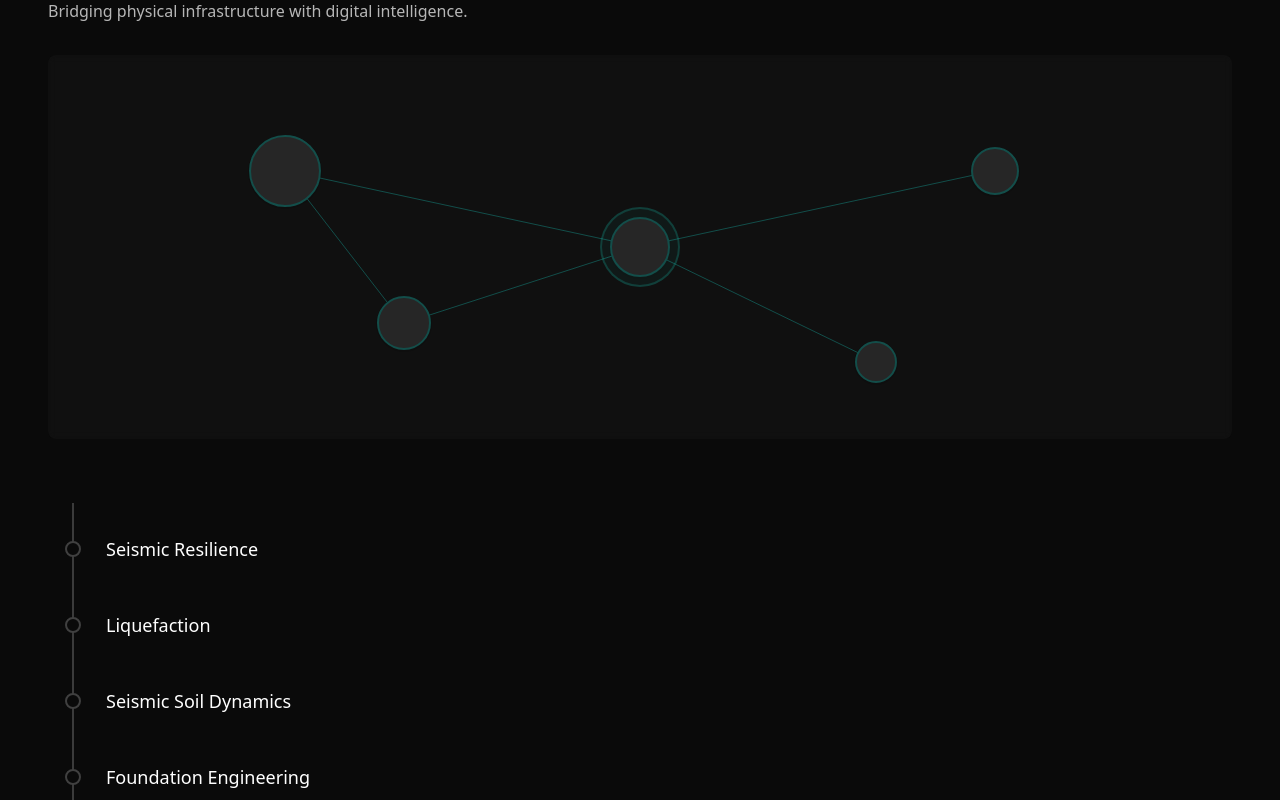
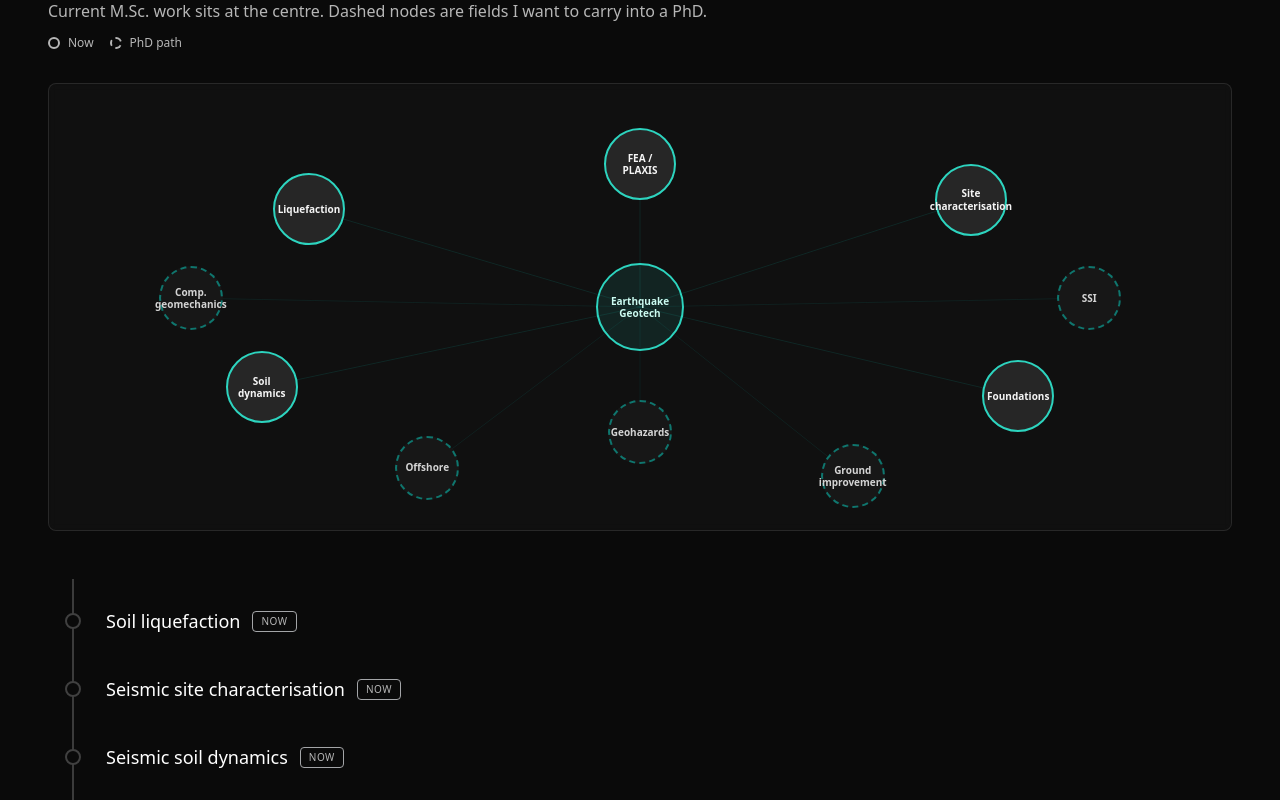
Before and after one commit to enamulislammeraj25-rin/portfolio-xrin, a React (Create React App) app: page / in a window 1280 px wide. Shown: the part 3300-4100 px from the top of the page. Built offline with nearby package versions, Linux system fonts and the light colour scheme.

Commit message:
Make research network labeled and clickable with current vs PhD-path nodes.

```diff
--- a/src/App.js
+++ b/src/App.js
@@ -4,7 +4,7 @@ import {
   User, Briefcase, GraduationCap,
   Award, Mail, Download, Search,
   Menu, X, ChevronRight, Globe, Users, FileText,
-  MapPin, ArrowUpRight, Anchor, ArrowDown, ArrowUp,
+  MapPin, Anchor, ArrowDown, ArrowUp,
   Facebook, Instagram, Twitter, Send, MessageCircle,
   FileImage, FileCode, FolderOpen,
   CheckCircle2, Linkedin, ExternalLink,
@@ -42,6 +42,7 @@ export default function App() {
   // --- PROJECT MODAL STATE ---
   const [selectedProject, setSelectedProject] = useState(null);
   const [copiedCiteId, setCopiedCiteId] = useState(null);
+  const [selectedInterest, setSelectedInterest] = useState(null);
 
   // Cycle through 8 themes
   const cycleTheme = () => {
@@ -783,32 +784,50 @@ export default function App() {
             <div className="w-full">
                  <h2 className="text-3xl font-serif font-bold mb-4">Research Interests</h2>
                  <p className="opacity-70 max-w-2xl">
-                     Bridging physical infrastructure with digital intelligence.
+                     Current M.Sc. work sits at the centre. Dashed nodes are fields I want to carry into a PhD.
                  </p>
+                 <div className="flex gap-4 mt-3 text-xs opacity-70">
+                    <span className="inline-flex items-center gap-2"><span className="w-3 h-3 rounded-full border-2 border-current" /> Now</span>
+                    <span className="inline-flex items-center gap-2"><span className="w-3 h-3 rounded-full border-2 border-dashed border-current" /> PhD path</span>
+                 </div>
             </div>
 
-            {/* Optional: Keep Network Graph but maybe above or below list? Let's put it above */}
-            <div className="w-full mb-8">
-                 <ResearchNetwork theme={theme} />
+            <div className="w-full mb-4">
+                 <ResearchNetwork
+                    theme={theme}
+                    interests={PORTFOLIO_DATA.research_interests}
+                    selectedId={selectedInterest}
+                    onSelect={(id) => setSelectedInterest(id)}
+                 />
             </div>
 
             <div className="w-full">
                  <div className={`border-l-2 py-2 ml-3 md:ml-6 ${(theme === 'light' || theme === 'spring') ? 'border-stone-300' : 'border-white/20'}`}>
-                     {PORTFOLIO_DATA.research_interests.map((interest, i) => (
-                         <div key={i} className={`relative group pl-8 py-6 rounded-r-lg transition-all duration-300 border-transparent
-                            ${(theme === 'light' || theme === 'spring') ? 'hover:bg-white' : 'hover:bg-white/5'}`}>
-
-                              {/* Bullet - CENTERED */}
-                              <div className={`absolute -left-[9px] top-1/2 transform -translate-y-1/2 w-4 h-4 rounded-full border-2 flex items-center justify-center transition-colors
+                     {PORTFOLIO_DATA.research_interests.map((interest) => (
+                         <button
+                            type="button"
+                            key={interest.id}
+                            id={`interest-${interest.id}`}
+                            onClick={() => setSelectedInterest(interest.id === selectedInterest ? null : interest.id)}
+                            className={`relative group w-full text-left pl-8 py-5 rounded-r-lg transition-all duration-300 border-transparent
+                            ${selectedInterest === interest.id
+                                ? ((theme === 'light' || theme === 'spring') ? 'bg-white' : 'bg-white/10')
+                                : ((theme === 'light' || theme === 'spring') ? 'hover:bg-white' : 'hover:bg-white/5')}`}
+                         >
+                              <div className={`absolute -left-[9px] top-1/2 transform -translate-y-1/2 w-4 h-4 rounded-full border-2 flex items-center justify-center
                                   ${(theme === 'light' || theme === 'spring') ? 'bg-white border-stone-300' : 'bg-neutral-950 border-neutral-700'}`}>
-                                  <div className={`w-2 h-2 rounded-full transition-colors duration-300 ${getHoverBgColor()}`} />
+                                  <div className={`w-2 h-2 rounded-full ${getHoverBgColor()}`} />
                               </div>
-
-                              <div className="flex items-center gap-4">
-                                  <span className={`text-lg font-medium transition-colors duration-300 ${getHoverTextColor()}`}>{interest.topic}</span>
-                                  <ArrowUpRight className={`w-4 h-4 opacity-0 group-hover:opacity-100 transition-opacity duration-300 ${getAccentColor()}`} />
+                              <div className="flex flex-wrap items-center gap-3">
+                                  <span className={`text-lg font-medium ${getHoverTextColor()}`}>{interest.topic}</span>
+                                  <span className={`text-[10px] uppercase tracking-wider px-2 py-0.5 rounded border ${interest.status === 'now' ? '' : 'border-dashed'} opacity-70`}>
+                                    {interest.status === 'now' ? 'Now' : 'PhD path'}
+                                  </span>
                               </div>
-                         </div>
+                              {interest.note && selectedInterest === interest.id && (
+                                <p className="mt-2 text-sm opacity-70 max-w-2xl">{interest.note}</p>
+                              )}
+                         </button>
                      ))}
                  </div>
             </div>
--- a/src/components/ResearchNetwork.js
+++ b/src/components/ResearchNetwork.js
@@ -1,103 +1,135 @@
 import React from 'react';
 
-// 3. Research Network
-export const ResearchNetwork = ({ theme }) => {
-    const nodes = [
-        { label: "Seismic", x: 50, y: 50, size: 20 },
-        { label: "Materials", x: 20, y: 30, size: 24 },
-        { label: "AI Monitor", x: 80, y: 30, size: 16 },
-        { label: "Urban Flows", x: 30, y: 70, size: 18 },
-        { label: "Resilience", x: 70, y: 80, size: 14 },
-    ];
-
-    // Style logic
-    let cardClass, nodeClass, centerClass, strokeClass;
+export const ResearchNetwork = ({ theme, interests = [], selectedId, onSelect }) => {
+    let cardClass, nodeNow, nodePhd, hubClass, strokeNow, strokePhd, labelNow, labelPhd;
 
     switch (theme) {
-        case 'dark':
-            cardClass = 'bg-neutral-900/50 border-transparent hover:border-neutral-800';
-            nodeClass = 'bg-neutral-800 border-teal-900 text-neutral-200';
-            centerClass = 'bg-teal-400/10 border-teal-500/50';
-            strokeClass = 'stroke-teal-900';
-            break;
         case 'light':
-            cardClass = 'bg-white border-transparent hover:border-stone-300 shadow-sm';
-            nodeClass = 'bg-white border-stone-300 text-stone-800';
-            centerClass = 'bg-teal-600/10 border-teal-600/30';
-            strokeClass = 'stroke-stone-300';
+        case 'spring':
+            cardClass = 'bg-white/70 border-stone-200 shadow-sm';
+            nodeNow = 'bg-white border-teal-600 text-stone-900';
+            nodePhd = 'bg-white border-stone-400 border-dashed text-stone-700';
+            hubClass = 'bg-teal-600/15 border-teal-600 text-teal-800';
+            strokeNow = 'stroke-teal-600/40';
+            strokePhd = 'stroke-stone-400/50';
+            labelNow = 'text-stone-800';
+            labelPhd = 'text-stone-600';
             break;
         case 'midnight':
-            cardClass = 'bg-slate-900/50 border-transparent hover:border-slate-800';
-            nodeClass = 'bg-slate-800 border-indigo-500 text-indigo-100';
-            centerClass = 'bg-indigo-500/10 border-indigo-500/50';
-            strokeClass = 'stroke-indigo-900';
-            break;
-        case 'spring':
-            cardClass = 'bg-white/60 backdrop-blur-md border-transparent hover:border-stone-300 shadow-lg';
-            nodeClass = 'bg-white border-stone-300 text-stone-800';
-            centerClass = 'bg-stone-600/10 border-stone-400/30';
-            strokeClass = 'stroke-stone-300';
+            cardClass = 'bg-slate-900/50 border-slate-800';
+            nodeNow = 'bg-slate-800 border-indigo-400 text-indigo-50';
+            nodePhd = 'bg-slate-900 border-indigo-400/50 border-dashed text-indigo-100';
+            hubClass = 'bg-indigo-500/15 border-indigo-400 text-indigo-100';
+            strokeNow = 'stroke-indigo-400/40';
+            strokePhd = 'stroke-indigo-400/25';
+            labelNow = 'text-indigo-50';
+            labelPhd = 'text-indigo-200';
             break;
         case 'nature':
-            cardClass = 'bg-stone-900/40 backdrop-blur-sm border-transparent hover:border-stone-700';
-            nodeClass = 'bg-stone-800 border-lime-800 text-stone-200';
-            centerClass = 'bg-lime-500/10 border-lime-500/30';
-            strokeClass = 'stroke-lime-900';
+            cardClass = 'bg-stone-900/40 border-stone-700';
+            nodeNow = 'bg-stone-800 border-lime-500 text-stone-100';
+            nodePhd = 'bg-stone-900 border-lime-700 border-dashed text-stone-200';
+            hubClass = 'bg-lime-500/15 border-lime-500 text-lime-100';
+            strokeNow = 'stroke-lime-600/40';
+            strokePhd = 'stroke-lime-800/50';
+            labelNow = 'text-stone-100';
+            labelPhd = 'text-stone-300';
             break;
         case 'musgravite':
-            cardClass = 'bg-purple-900/20 backdrop-blur-sm border-transparent hover:border-purple-800/30';
-            nodeClass = 'bg-purple-950/50 border-purple-700 text-purple-100';
-            centerClass = 'bg-purple-400/10 border-purple-400/30';
-            strokeClass = 'stroke-purple-800/50';
+            cardClass = 'bg-purple-950/30 border-purple-800/40';
+            nodeNow = 'bg-purple-950/80 border-purple-400 text-purple-50';
+            nodePhd = 'bg-purple-950/40 border-purple-500/60 border-dashed text-purple-100';
+            hubClass = 'bg-purple-400/15 border-purple-300 text-purple-50';
+            strokeNow = 'stroke-purple-400/40';
+            strokePhd = 'stroke-purple-700/50';
+            labelNow = 'text-purple-50';
+            labelPhd = 'text-purple-200';
             break;
         case 'ruby':
-            cardClass = 'bg-red-950/20 backdrop-blur-sm border-transparent hover:border-red-900/30';
-            nodeClass = 'bg-red-950/50 border-red-800 text-red-100';
-            centerClass = 'bg-red-500/10 border-red-500/30';
-            strokeClass = 'stroke-red-900/50';
+            cardClass = 'bg-red-950/20 border-red-900/40';
+            nodeNow = 'bg-red-950/80 border-red-400 text-red-50';
+            nodePhd = 'bg-red-950/40 border-red-500/60 border-dashed text-red-100';
+            hubClass = 'bg-red-500/15 border-red-400 text-red-50';
+            strokeNow = 'stroke-red-400/40';
+            strokePhd = 'stroke-red-800/50';
+            labelNow = 'text-red-50';
+            labelPhd = 'text-red-200';
             break;
         case 'emerald':
-            cardClass = 'bg-emerald-950/20 backdrop-blur-sm border-transparent hover:border-emerald-900/30';
-            nodeClass = 'bg-emerald-950/50 border-emerald-800 text-emerald-100';
-            centerClass = 'bg-emerald-500/10 border-emerald-500/30';
-            strokeClass = 'stroke-emerald-900/50';
+            cardClass = 'bg-emerald-950/20 border-emerald-900/40';
+            nodeNow = 'bg-emerald-950/80 border-emerald-400 text-emerald-50';
+            nodePhd = 'bg-emerald-950/40 border-emerald-500/60 border-dashed text-emerald-100';
+            hubClass = 'bg-emerald-500/15 border-emerald-400 text-emerald-50';
+            strokeNow = 'stroke-emerald-400/40';
+            strokePhd = 'stroke-emerald-800/50';
+            labelNow = 'text-emerald-50';
+            labelPhd = 'text-emerald-200';
             break;
         default:
-            cardClass = '';
-            nodeClass = '';
+            cardClass = 'bg-neutral-900/50 border-white/10';
+            nodeNow = 'bg-neutral-800 border-teal-400 text-neutral-100';
+            nodePhd = 'bg-neutral-900 border-teal-700 border-dashed text-neutral-200';
+            hubClass = 'bg-teal-400/10 border-teal-400 text-teal-100';
+            strokeNow = 'stroke-teal-500/40';
+            strokePhd = 'stroke-teal-800/60';
+            labelNow = 'text-neutral-100';
+            labelPhd = 'text-neutral-300';
     }
 
+    const hub = { x: 50, y: 50 };
+
     return (
-        <div className={`relative w-full h-64 md:h-96 border rounded-lg overflow-hidden backdrop-blur-sm transition-all duration-700 ${cardClass}`}>
-            <svg className="absolute inset-0 w-full h-full pointer-events-none">
-                <line x1="50%" y1="50%" x2="20%" y2="30%" className={strokeClass} strokeWidth="1" />
-                <line x1="50%" y1="50%" x2="80%" y2="30%" className={strokeClass} strokeWidth="1" />
-                <line x1="50%" y1="50%" x2="30%" y2="70%" className={strokeClass} strokeWidth="1" />
-                <line x1="50%" y1="50%" x2="70%" y2="80%" className={strokeClass} strokeWidth="1" />
-                <line x1="20%" y1="30%" x2="30%" y2="70%" className={strokeClass} strokeWidth="1" />
+        <div className={`relative w-full h-[22rem] md:h-[28rem] border rounded-lg overflow-hidden backdrop-blur-sm transition-all duration-700 ${cardClass}`}>
+            <svg className="absolute inset-0 w-full h-full pointer-events-none" viewBox="0 0 100 100" preserveAspectRatio="none">
+                {interests.map((n) => (
+                    <line
+                        key={n.id}
+                        x1={hub.x}
+                        y1={hub.y}
+                        x2={n.x}
+                        y2={n.y}
+                        className={n.status === 'now' ? strokeNow : strokePhd}
+                        strokeWidth={selectedId === n.id ? 0.6 : 0.35}
+                        vectorEffect="non-scaling-stroke"
+                    />
+                ))}
             </svg>
 
-            {nodes.map((node, i) => (
-                <div
-                    key={i}
-                    className={`absolute flex items-center justify-center rounded-full shadow-sm text-[10px] font-bold transition-transform cursor-pointer z-10 border-2 ${nodeClass}`}
-                    style={{
-                        left: `${node.x}%`,
-                        top: `${node.y}%`,
-                        width: `${node.size * 3}px`,
-                        height: `${node.size * 3}px`,
-                        transform: 'translate(-50%, -50%)'
-                    }}
-                >
-                    <span className="opacity-0 hover:opacity-100 transition-opacity absolute -top-6 whitespace-nowrap px-2 py-1 rounded text-xs bg-black text-white">
-                        {node.label}
-                    </span>
-                </div>
-            ))}
+            <button
+                type="button"
+                onClick={() => onSelect && onSelect(null)}
+                className={`absolute z-10 rounded-full border-2 flex flex-col items-center justify-center text-center px-2 ${hubClass}`}
+                style={{ left: '50%', top: '50%', width: 88, height: 88, transform: 'translate(-50%, -50%)' }}
+                title="Current research core"
+            >
+                <span className="text-[10px] font-bold leading-tight">Earthquake<br/>Geotech</span>
+            </button>
 
-             <div
-                className={`absolute left-1/2 top-1/2 transform -translate-x-1/2 -translate-y-1/2 w-20 h-20 rounded-full border-2 flex items-center justify-center animate-pulse z-0 ${centerClass}`}
-             />
+            {interests.map((node) => {
+                const active = selectedId === node.id;
+                const isNow = node.status === 'now';
+                const size = isNow ? 72 : 64;
+                return (
+                    <button
+                        type="button"
+                        key={node.id}
+                        onClick={() => onSelect && onSelect(node.id)}
+                        className={`absolute z-10 rounded-full border-2 flex items-center justify-center text-center px-1.5 leading-tight transition-all duration-300 hover:scale-110 focus:outline-none ${isNow ? nodeNow : nodePhd} ${active ? 'scale-110 ring-2 ring-offset-2 ring-offset-transparent' : ''}`}
+                        style={{
+                            left: `${node.x}%`,
+                            top: `${node.y}%`,
+                            width: size,
+                            height: size,
+                            transform: 'translate(-50%, -50%)',
+                        }}
+                        title={node.topic}
+                    >
+                        <span className={`text-[9px] md:text-[10px] font-semibold ${isNow ? labelNow : labelPhd}`}>
+                            {node.short}
+                        </span>
+                    </button>
+                );
+            })}
         </div>
-    )
-}
+    );
+};
--- a/src/data/portfolioData.js
+++ b/src/data/portfolioData.js
@@ -151,11 +151,16 @@ export const PORTFOLIO_DATA = {
 
   // --- EDITABLE: Research Topic Keywords ---
   research_interests: [
-    { topic: "Seismic Resilience", subtopics: [] },
-    { topic: "Liquefaction", subtopics: [] },
-    { topic: "Seismic Soil Dynamics", subtopics: [] },
-    { topic: "Foundation Engineering", subtopics: [] },
-    { topic: "FEA Analysis", subtopics: [] }
+    { id: "liq", topic: "Soil liquefaction", short: "Liquefaction", status: "now", x: 22, y: 28, note: "M.Sc. core: Vs-based deterministic and probabilistic assessment for the DMDP area." },
+    { id: "site", topic: "Seismic site characterisation", short: "Site characterisation", status: "now", x: 78, y: 26, note: "Shear-wave velocity profiling and regional seismic soil response." },
+    { id: "dyn", topic: "Seismic soil dynamics", short: "Soil dynamics", status: "now", x: 18, y: 68, note: "Ground motion effects on soil behaviour under earthquake loading." },
+    { id: "found", topic: "Foundation engineering", short: "Foundations", status: "now", x: 82, y: 70, note: "Pile response, sloping ground, and foundation performance." },
+    { id: "fea", topic: "Numerical modelling (PLAXIS / FEA)", short: "FEA / PLAXIS", status: "now", x: 50, y: 18, note: "Finite-element analysis of piles, slopes, and transient flow." },
+    { id: "comp", topic: "Computational geomechanics", short: "Comp. geomechanics", status: "phd", x: 12, y: 48, note: "Intended PhD direction: higher-resolution numerical methods for geomaterials." },
+    { id: "ssi", topic: "Soil–structure interaction", short: "SSI", status: "phd", x: 88, y: 48, note: "Intended PhD direction: coupled foundation–structure response." },
+    { id: "off", topic: "Offshore geotechnics", short: "Offshore", status: "phd", x: 32, y: 86, note: "Possible later track: foundations in marine and coastal settings." },
+    { id: "gi", topic: "Ground improvement", short: "Ground improvement", status: "phd", x: 68, y: 88, note: "HVDM / vacuum consolidation and other improvement methods." },
+    { id: "haz", topic: "Geohazards and resilient infrastructure", short: "Geohazards", status: "phd", x: 50, y: 78, note: "Regional risk, sustainability, and resilient ground systems." }
   ],
 
   // --- EDITABLE: Citation Graph Data ---
```
